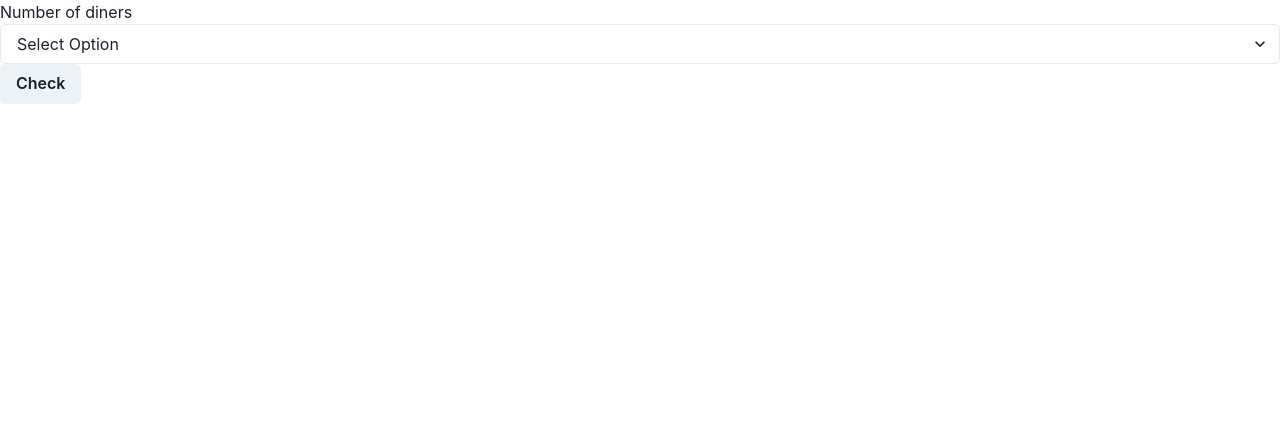
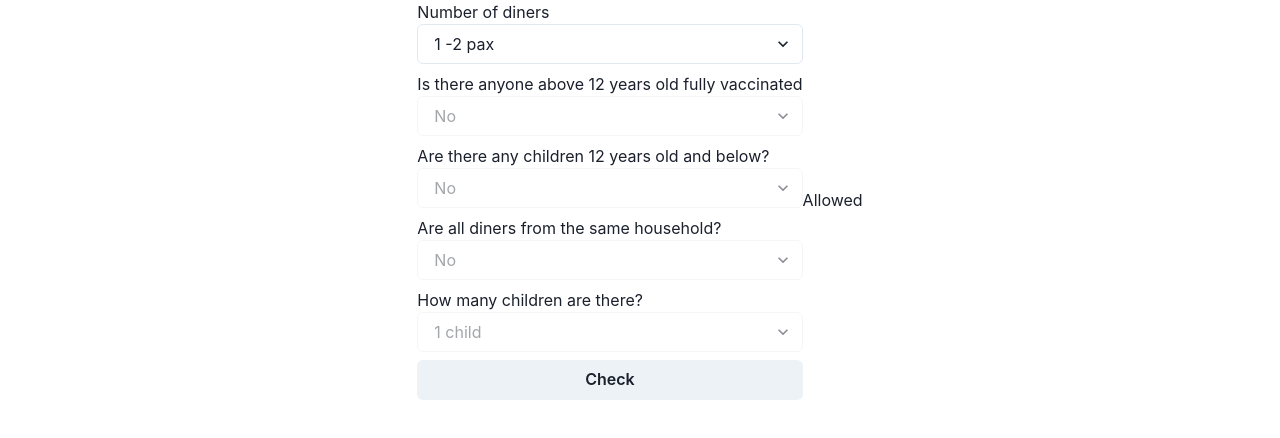
Before and after one commit to renyitan/can-you-dine-out, a React (Create React App) app: page / in a window 1280 px wide. Shown: the top 438 px of the page. Built offline with nearby package versions, Linux system fonts and the light colour scheme.

Commit message:
improve logic

```diff
--- a/package.json
+++ b/package.json
@@ -12,6 +12,7 @@
     "framer-motion": "^4",
     "react": "^17.0.2",
     "react-dom": "^17.0.2",
+    "react-hook-form": "^7.11.1",
     "react-scripts": "4.0.3",
     "web-vitals": "^1.0.1"
   },
--- a/src/App.js
+++ b/src/App.js
@@ -1,32 +1,95 @@
-import { useState } from 'react';
+import { useEffect, useState } from 'react';
+import { useForm } from 'react-hook-form';
 
-import {
-  Button,
-  Select,
-  NumberInput,
-  NumberInputField,
-  NumberInputStepper,
-  NumberIncrementStepper,
-  NumberDecrementStepper,
-} from '@chakra-ui/react';
+import { Button, Center, Select, Stack } from '@chakra-ui/react';
 
 function App() {
-  const [numDiners, setNumDiners] = useState(0);
+  const [numDiners, setNumDiners] = useState(2);
   const [isChildrenAboveTwelveVaccinated, setIsChildrenAboveTwelveVaccinated] =
     useState(false);
   const [isChildrenBelowTwelve, setIsChildrenBelowTwleve] = useState(false);
   const [isDinersFromSameHousehold, setIsDinersFromSameHousehold] =
     useState(false);
 
-  const [numChildren, setNumChildren] = useState(0);
+  const [numChildren, setNumChildren] = useState(1);
   const [numDinersWithChildren, setnumDinersWithChildren] = useState(0);
+
+  useEffect(() => {
+    setIsChildrenAboveTwelveVaccinated(false);
+    setIsChildrenBelowTwleve(false);
+    setIsDinersFromSameHousehold(false);
+    setNumChildren(1);
+    setnumDinersWithChildren(0);
+  }, [numDiners]);
+
+  useEffect(() => {
+    setNumChildren(1);
+  }, [isDinersFromSameHousehold]);
+
+  const [isAllowed, setIsAllowed] = useState(true);
+
+  function check() {
+    if (numDiners <= 2) {
+      setIsAllowed(true);
+      return;
+    }
+    if (numDiners >= 6) {
+      setIsAllowed(false);
+      return;
+    }
+
+    if (!isChildrenAboveTwelveVaccinated) {
+      setIsAllowed(false);
+      return;
+    }
+
+    if (!isChildrenBelowTwelve) {
+      setIsAllowed(true);
+      return;
+    }
+
+    if (isDinersFromSameHousehold) {
+      if (numChildren < 5) setIsAllowed(true);
+      else {
+        setIsAllowed(false);
+      }
+      return;
+    }
+
+    if (!isDinersFromSameHousehold) {
+      console.log('numChildren', numChildren);
+
+      if (numChildren === 1) {
+        setIsAllowed(true);
+        return;
+      }
+
+      if (numChildren >= 3) {
+        setIsAllowed(false);
+        return;
+      }
+
+      console.log('numDiners', numDiners);
+
+      if (numDinersWithChildren <= 3) {
+        setIsAllowed(false);
+      } else {
+        setIsAllowed(true);
+      }
+      return;
+    }
+    return;
+  }
+
   return (
     <div className="App">
+      <Center>
+        <Stack>
           <div>
             <h1>Number of diners</h1>
             <Select
-          placeholder="Select Option"
-          onChange={(event) => setNumDiners(event.target.value)}
+              defaultValue={numDiners}
+              onChange={(event) => setNumDiners(parseInt(event.target.value))}
             >
               <option value="2">1 -2 pax</option>
               <option value="5">3 -5 pax</option>
@@ -34,14 +97,14 @@ function App() {
             </Select>
           </div>
 
-      {numDiners > 2 && (
           <div>
             <h1>Is there anyone above 12 years old fully vaccinated</h1>
             <Select
-            placeholder="Select Option"
+              value={isChildrenAboveTwelveVaccinated ? 'yes' : 'no'}
+              disabled={numDiners <= 2 || numDiners >= 6}
               onChange={(event) =>
                 setIsChildrenAboveTwelveVaccinated(
-                event.target.value === 'yes' ?? false
+                  event.target.value === 'yes' || false
                 )
               }
             >
@@ -49,13 +112,12 @@ function App() {
               <option value="no">No</option>
             </Select>
           </div>
-      )}
 
-      {numDiners > 2 && numDiners < 6 && isChildrenAboveTwelveVaccinated && (
           <div>
             <h1>Are there any children 12 years old and below?</h1>
             <Select
-            placeholder="Select Option"
+              value={isChildrenBelowTwelve ? 'yes' : 'no'}
+              disabled={numDiners <= 2 || !isChildrenAboveTwelveVaccinated}
               onChange={(event) =>
                 setIsChildrenBelowTwleve(event.target.value === 'yes' ?? false)
               }
@@ -64,16 +126,16 @@ function App() {
               <option value="no">No</option>
             </Select>
           </div>
-      )}
 
-      {numDiners > 2 &&
-        numDiners < 6 &&
-        isChildrenAboveTwelveVaccinated &&
-        isChildrenBelowTwelve && (
           <div>
             <h1>Are all diners from the same household?</h1>
             <Select
-              placeholder="Select Option"
+              value={isDinersFromSameHousehold ? 'yes' : 'no'}
+              disabled={
+                numDiners <= 2 ||
+                !isChildrenAboveTwelveVaccinated ||
+                !isChildrenBelowTwelve
+              }
               onChange={(event) =>
                 setIsDinersFromSameHousehold(
                   event.target.value === 'yes' ?? false
@@ -84,36 +146,56 @@ function App() {
               <option value="no">No</option>
             </Select>
           </div>
+
+          <div>
+            <h1>How many children are there?</h1>
+            {isDinersFromSameHousehold && (
+              <Select
+                disabled={
+                  numDiners <= 2 ||
+                  !isChildrenAboveTwelveVaccinated ||
+                  !isChildrenBelowTwelve
+                }
+                defaultValue={numChildren}
+                onChange={(event) =>
+                  setNumChildren(parseInt(event.target.value))
+                }
+              >
+                <option value="4">1 - 4 child</option>
+                <option value="5">5 children</option>
+              </Select>
             )}
 
-      {numDiners > 2 &&
-        numDiners < 6 &&
-        isChildrenAboveTwelveVaccinated &&
-        isChildrenBelowTwelve && (
-          <div>
-            <h1>How many children are there?</h1>
-            <NumberInput
-              defaultValue={0}
-              onChange={(event) => setNumChildren(parseInt(event))}
+            {!isDinersFromSameHousehold && (
+              <Select
+                disabled={
+                  numDiners <= 2 ||
+                  !isChildrenAboveTwelveVaccinated ||
+                  !isChildrenBelowTwelve
+                }
+                defaultValue={1}
+                value={numChildren}
+                onChange={(event) =>
+                  setNumChildren(parseInt(event.target.value))
+                }
               >
-              <NumberInputField />
-              <NumberInputStepper>
-                <NumberIncrementStepper />
-                <NumberDecrementStepper />
-              </NumberInputStepper>
-            </NumberInput>
+                <option value="1">1 child</option>
+                <option value="2">2 children</option>
+                <option value="3">3 - 5 children</option>
+              </Select>
+            )}
           </div>
-        )}
 
-      {numDiners > 2 &&
-        numDiners < 6 &&
-        isChildrenAboveTwelveVaccinated &&
-        isChildrenBelowTwelve &&
-        numChildren === 2 && (
+          {!isDinersFromSameHousehold && numChildren === 2 && (
             <div>
               <h1>How many diners in the group?</h1>
               <Select
-              placeholder="Select Option"
+                value={numDinersWithChildren}
+                disabled={
+                  numDiners <= 2 ||
+                  !isChildrenAboveTwelveVaccinated ||
+                  !isChildrenBelowTwelve
+                }
                 onChange={(event) =>
                   setnumDinersWithChildren(parseInt(event.target.value))
                 }
@@ -124,7 +206,12 @@ function App() {
             </div>
           )}
 
-      <Button>Check</Button>
+          <Button onClick={() => check()}>Check</Button>
+        </Stack>
+        <Stack>
+          <h1>{isAllowed ? 'Allowed' : 'Not Allowed'}</h1>
+        </Stack>
+      </Center>
     </div>
   );
 }
```
Also changed, not shown: 1 other file (tests, documents, lock files or other folders). Lines whose indentation alone changed are shown as unchanged.
